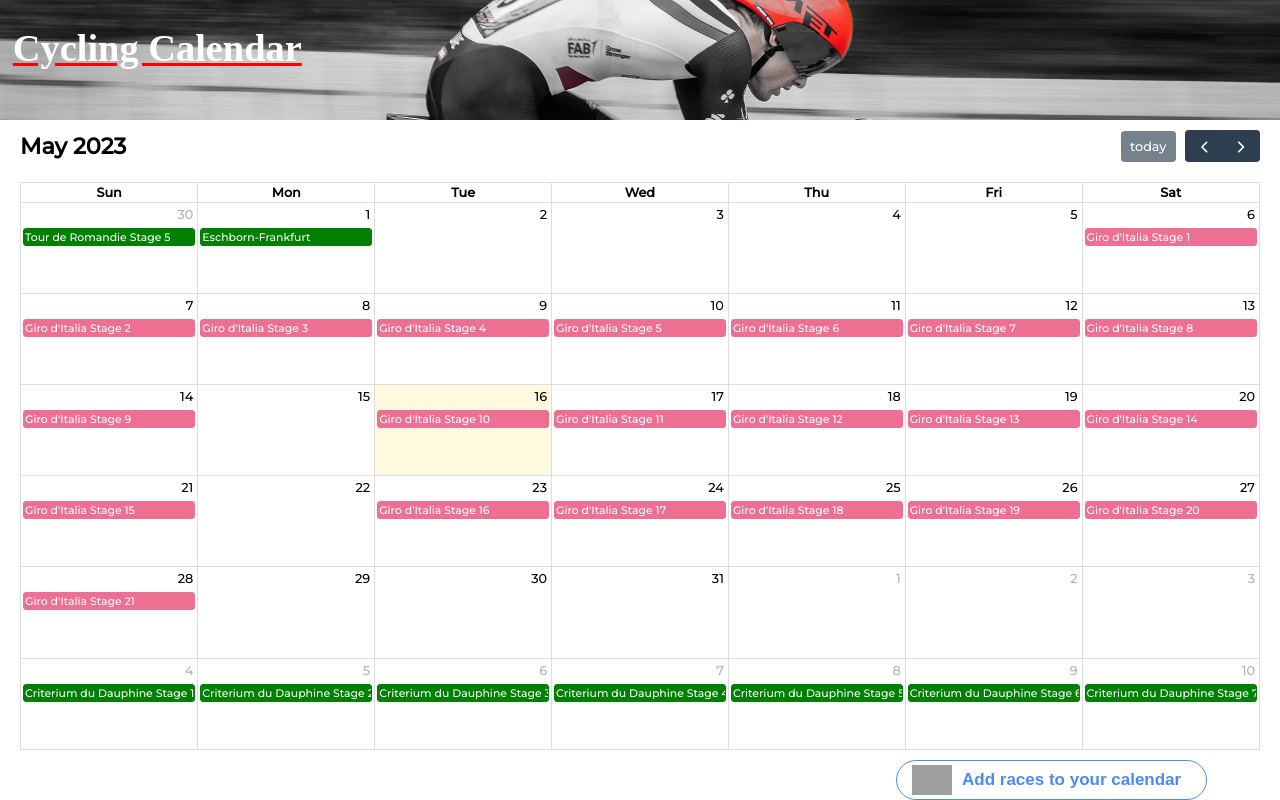
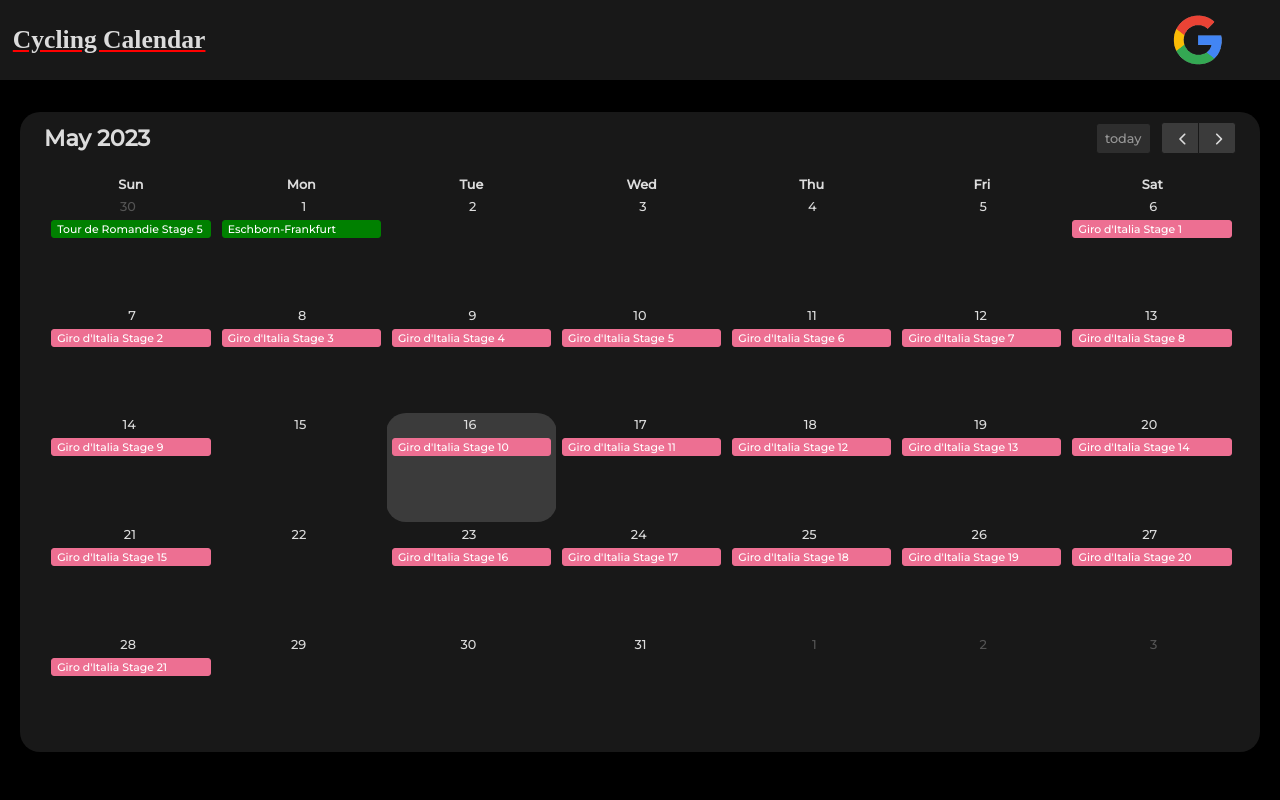
Before and after one commit to th-herve/Cycling-calendar, a Flask app: page / in a window 1280 px wide. Run offline with Flask 3, Linux system fonts and the light colour scheme; lists and menus that the app fills with data are empty; some libraries are stand-ins or nearby versions; some web fonts are replaced; grey boxes are pictures that could not be loaded.

Commit message:
refont of the front

```diff
--- a/app.py
+++ b/app.py
@@ -63,4 +63,4 @@
 
 
 if __name__ == "__main__":
-    app.run(ssl_context='adhoc')
+    app.run(debug=False, ssl_context='adhoc')
--- a/static/js/script.js
+++ b/static/js/script.js
@@ -1,6 +1,18 @@
 // source https://www.youtube.com/watch?v=MBaw_6cPmAw&t=184s
 const openModalButtons = document.querySelectorAll('[data-modal-target]');
 const closeModalButtons = document.querySelectorAll('[data-close-button]');
+
+
+var mc = new Hammer(calendarEl);
+
+mc.on('panleft', function() {
+    calendar.next()
+});
+
+
+mc.on('panright', function() {
+    calendar.prev()
+});
 
 
 openModalButtons.forEach(button => {
--- a/static/styles.css
+++ b/static/styles.css
@@ -2,6 +2,29 @@
 
 *, *::after, *::before {
   box-sizing: border-box;
+}
+
+:root {
+  --background: #000000;
+  --surface-l1: #181818;
+  --surface-l2: #3b3b3b;
+  --surface-l3: #474747;
+
+  --foreground-l1: #DCDCDC;
+
+  --accent-blue-900: #102A43;
+  --accent-blue-800: #243B53;
+  --accent-blue-500: #627D98;
+  --accent-blue-100: #D9E2EC;
+
+  --fc-button-bg-color: var(--surface-l2);
+  --fc-button-border-color: var(--fc-border-color);
+  --fc-button-text-color: var(--foreground-l1);
+
+  --fc-border-color: var(--surface-l1);
+
+  /* --fc-today-bg-color: rgba(67, 253, 255, 0.1); */
+  --fc-today-bg-color: var(--surface-l2);
 }
 
 @font-face {
@@ -9,32 +32,62 @@
     src: url('/static/font/NIKE.ttf');
 }
 
+
+
 html, body {
     height: 100%;
     margin: 0;
     font-family: Montserrat, Roboto;
-}
-
-h1 {
-    font-family: Nike;
-    font-size: 3vw;
-    text-decoration: underline red;
-
-    position: absolute;
-    color: white;
-    padding-left: 1vw;
+    color: var(--foreground-l1);
+    background-color: var(--background);
+    overflow: hidden;
 }
 
 .header-container {
     max-width: 100%;
-    min-height: 50px;
-    height: 15vh;
+    min-height: 40px;
+    height: 10vh;
     overflow: hidden;
+    background-color: var(--surface-l1);
+    display: flex;
+    align-items: center;
 }
 
+.header-container h1 {
+    font-family: Nike;
+    font-size: 2vw;
+    text-decoration: underline red;
+
+    /* position: absolute; */
+    color: var(--foreground-l1);
+    padding-left: 1vw;
+}
+
+.header-container .google-logo-container {
+  /* background-color: var(--surface-l2); */
+  height: 4em;
+  margin-left: auto;
+  margin-right: 50px;
+  border-radius: 10px;
+  padding: 2px 2px 2px 2px;
+  overflow: hidden;
+
+}
+
+.header-container .google-logo-container img{
+  height: 100%;
+}
+
+
+.header-container .google-logo-container :hover{
+  background-color: var(--surface-l3);
+
+}
+
+
 #header-image {
-    max-width: 100%;
-    height: auto;
+    /* max-width: 100%; */
+    /* height: auto; */
     /* object-fit: none; */
     /* position: relative; */
 }
@@ -45,12 +98,13 @@
   left: 50%;
   transform: translate(-50%, -50%) scale(0);
   transition: 200ms ease-in-out;
-  border: 1px solid black;
-  border-radius: 10px;
+  /* border: 1px solid black; */
+  border-radius: 20px;
   z-index: 10;
-  background-color: white;
+  background-color: var(--surface-l3);
   width: 500px;
   max-width: 80%;
+  color: white;
 }
 
 .modal.active {
@@ -77,16 +131,44 @@
   background: none;
   font-size: 1.25rem;
   font-weight: bold;
+  color: white;
 }
 
 .modal-body {
   padding: 10px 15px;
 }
 
+
 .calendar-container {
+    margin-top: 4vh;
     padding: 10px 20px;
+    margin-left: 20px;
+    margin-right: 20px;
     height: 80vh ;
+    background-color: var(--surface-l1);
+    border-radius: 20px;
 }
+
+.fc {
+  font-size: 1vw;
+}
+
+
+.fc, .fc *, .fc ::after, .fc ::before {
+  padding-left: 0.08vw;
+  padding-right: 0.08vw;
+
+}
+
+.fc-daygrid-day.fc-day-today {
+    /* color: cyan; */
+    /* font-weight: bold; */
+    border-radius: 20px;
+  }
+
+.fc .fc-daygrid-day-number {
+    padding-right: 47%;
+  }
 
 
 footer {
@@ -143,7 +225,14 @@
     .fc {
         font-size: 3vw;
     }
+    .header-container h1 {
+      font-size: 30px;
+      padding-left: 20px;
+    }
 
+    .header-container .google-logo-container {
+      height: 40px;
+    }
 
   }
 
@@ -160,6 +249,3 @@
 /*   font-size: 1.75vw; */
 /*   margin: 0; */
 /* } */
-.fc {
-  font-size: 1vw;
-}
--- a/templates/index.html
+++ b/templates/index.html
@@ -38,6 +38,7 @@
       let calendar = new FullCalendar.Calendar(calendarEl, {
 
         height: '100%',
+        fixedWeekCount: false,
 
         events: [
           {% for event in events %}
--- a/templates/template.html
+++ b/templates/template.html
@@ -8,6 +8,9 @@
       <link rel="stylesheet" href="static/styles.css">
       <script src="https://cdn.jsdelivr.net/npm/fullcalendar@5.4.0/main.min.js"></script>
       <script defer src="static/js/script.js"></script>
+
+      <script src="https://hammerjs.github.io/dist/hammer.js"></script>
+
       <title>Cycling calendar: {% block title %}{% endblock %}</title>
     </head>
   <body>
@@ -17,8 +20,12 @@
         <h1>Cycling Calendar</h1>
         <!-- <a href="/authorize">google</a> -->
 
-        <img id="header-image" src="/static/Images/header2.png" alt="cycling-header">
-
+        <!-- <img id="header-image" src="/static/Images/header2.png" alt="cycling-header"> -->
+          <div class="google-logo-container">
+            <a href="/authorize">
+            <img src="/static/Images/google_logo.png" alt="google logo">
+            </a>
+          </div>
       </div>
     </header>
     <main>
@@ -26,12 +33,12 @@
     </main>
 
   <footer>
-    <a href="/authorize">
-      <button>
-        <img class="image" src="https://developers.google.com/identity/images/g-logo.png">
-        <span>Add races to your calendar</span>
-      </button>
-    </a>
+   <!-- <a href="/authorize"> -->
+    <!--   <button> -->
+    <!--     <img class="image" src="https://developers.google.com/identity/images/g-logo.png"> -->
+    <!--     <span>Add races to your calendar</span> -->
+    <!--   </button> -->
+    <!-- </a> -->
   </footer>
 
 
```
Also changed, not shown: data/json_stages/stages.json (+1 -1 lines), static/Images/google_logo.png (added).
